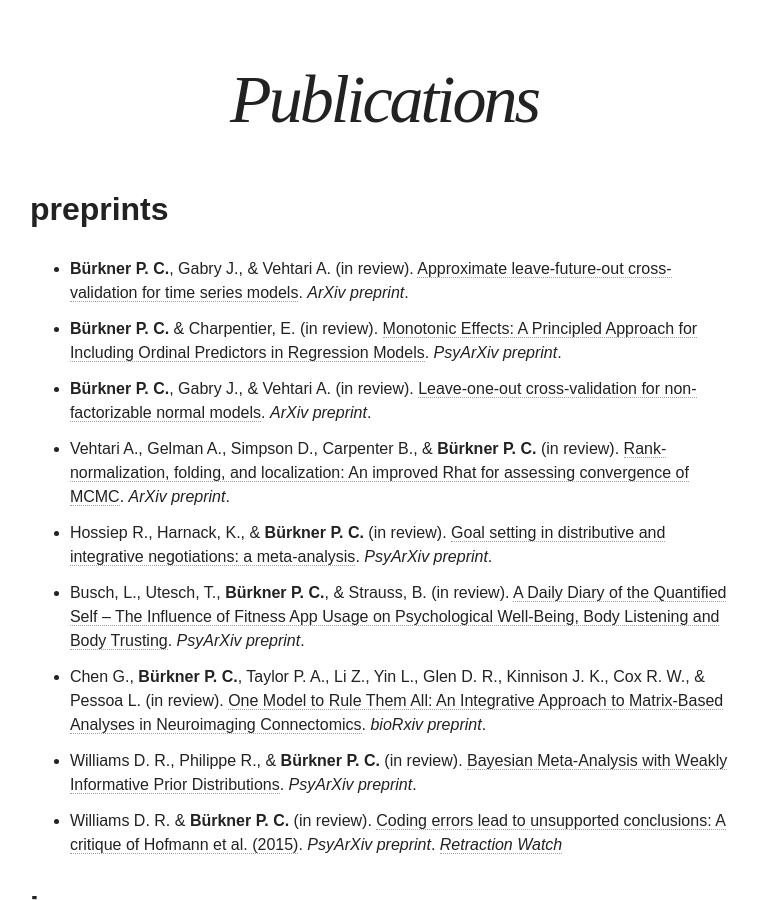
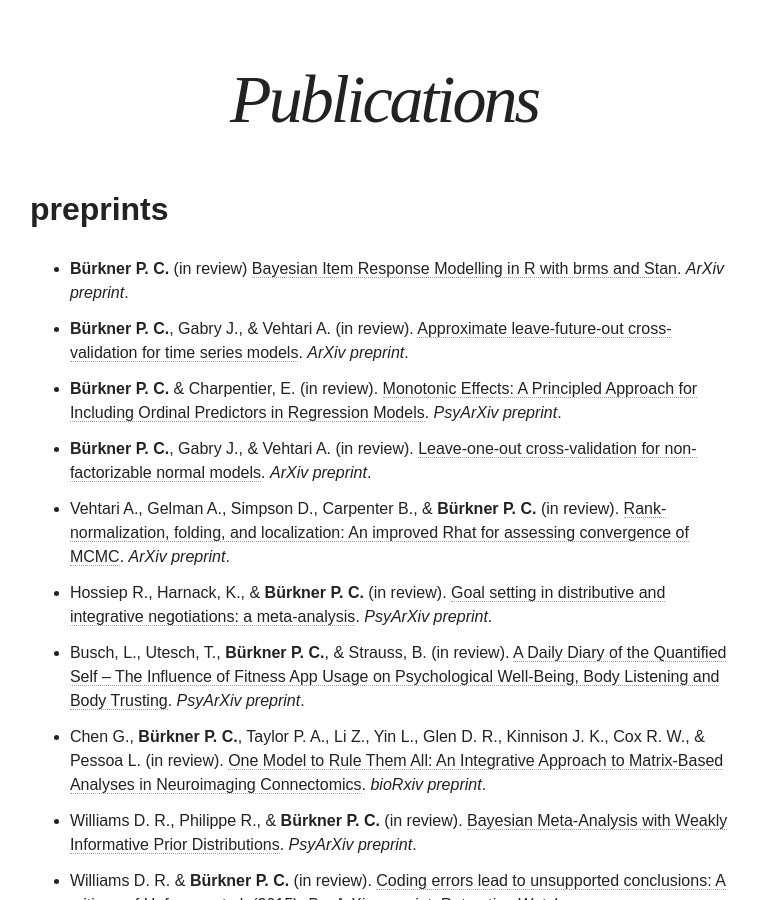
Before and after one commit to paul-buerkner/paul-buerkner.github.io, a Jekyll site: the page built from publications/index.md, in a window 1280 px wide and 900 px high, scrolled down 413 px. Shown: the whole window, without its empty margins (256-1014 px from the left). Built offline with Jekyll 4.4.1, drawn with Linux system fonts in a browser that asks for light colours; nearby versions of some CDN libraries.

Commit message:
add new preprint

```diff
--- a/publications/index.md
+++ b/publications/index.md
@@ -5,6 +5,7 @@
 ---
 
 ## preprints
+* **Bürkner P. C.** (in review) [Bayesian Item Response Modelling in R with brms and Stan](https://arxiv.org/abs/1905.09501). *ArXiv preprint*.
 * **Bürkner P. C.**, Gabry J., & Vehtari A. (in review). [Approximate leave-future-out cross-validation for time series  models](https://arxiv.org/abs/1902.06281). *ArXiv preprint*.
 * **Bürkner P. C.** & Charpentier, E. (in review). [Monotonic Effects: A Principled Approach for Including Ordinal Predictors in Regression Models](https://psyarxiv.com/9qkhj/). *PsyArXiv preprint*.
 * **Bürkner P. C.**, Gabry J., & Vehtari A. (in review). [Leave-one-out cross-validation for non-factorizable normal models](http://arxiv.org/abs/1810.10559). *ArXiv preprint*.
```
